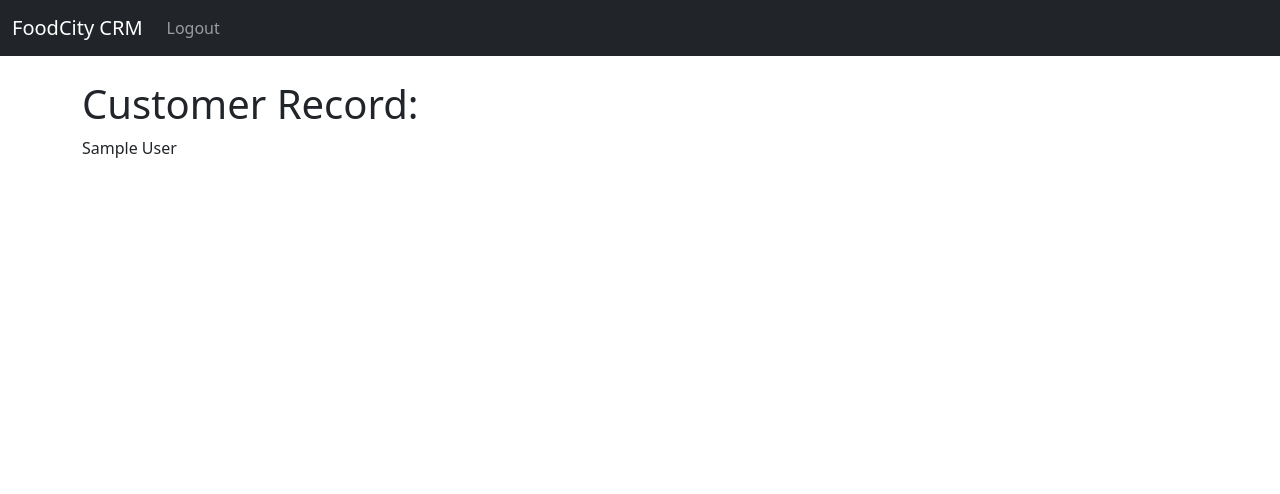
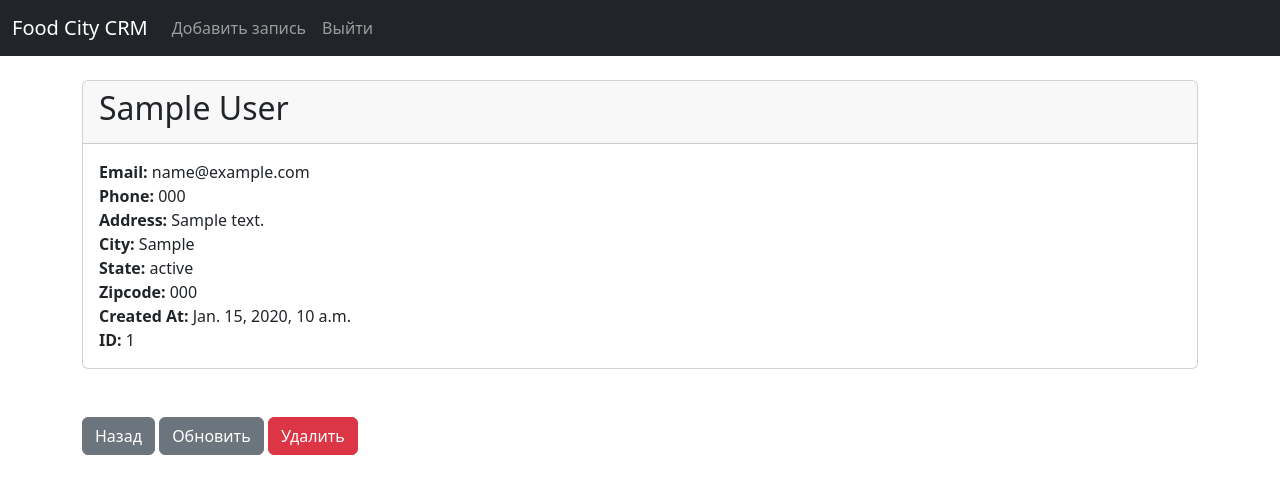
Before and after one commit to sp0njik/Django-CRM, a Django app: page /record/1 in a window 1280 px wide. Shown: the top 494 px of the page. Run offline with Django 4.2, Linux system fonts and the light colour scheme; a user stored in the database is signed in; tables that the repository leaves empty hold one stand-in row (values such as "Sample post").

Commit message:
Finished Project

```diff
--- a/website/templates/navbar.html
+++ b/website/templates/navbar.html
@@ -1,21 +1,25 @@
 <nav class="navbar navbar-expand-lg navbar-dark bg-dark">
     <div class="container-fluid">
-    <a class="navbar-brand" href="{% url 'home' %}">FoodCity CRM</a>
-    <button class="navbar-toggler" type="button" data-bs-toggle="collapse" data-bs-target="#navbarSupportedContent" aria-controls="navbarSupportedContent" aria-expanded="false" aria-label="Toggle navigation">
+        <a class="navbar-brand" href="{% url 'home' %}">Food City CRM</a>
+        <button class="navbar-toggler" type="button" data-bs-toggle="collapse" data-bs-target="#navbarSupportedContent"
+                aria-controls="navbarSupportedContent" aria-expanded="false" aria-label="Toggle navigation">
             <span class="navbar-toggler-icon"></span>
         </button>
         <div class="collapse navbar-collapse" id="navbarSupportedContent">
             <ul class="navbar-nav me-auto mb-2 mb-lg-0">
                 {% if user.is_authenticated %}
                 <li class="nav-item">
-          <a class="nav-link" href="{% url 'logout' %}">Logout</a>
+                    <a class="nav-link" href="{% url 'add_record' %}">Добавить запись</a>
+                </li>
+                <li class="nav-item">
+                    <a class="nav-link" href="{% url 'logout' %}">Выйти</a>
                 </li>
                 {% else %}
                 <li class="nav-item">
-          <a class="nav-link" href="{% url 'register' %}">Register</a>
+                    <a class="nav-link" href="{% url 'register' %}">Регистрация</a>
                 </li>
                 <li class="nav-item">
-          <a class="nav-link" href="{% url 'home' %}">Login</a>
+                    <a class="nav-link" href="{% url 'home' %}">Войти</a>
                 </li>
                 {% endif %}
             </ul>
--- a/website/templates/record.html
+++ b/website/templates/record.html
@@ -3,7 +3,38 @@
 
 {% block content %}
 
-<h1>Customer Record:</h1>
-{{ customer_record }}
+
+<div class="card">
+    <div class="card-header">
+        <h2 class="card-title">
+            {{ customer_record.first_name }} {{ customer_record.last_name }}
+        </h2>
+    </div>
+    <div class="card-body">
+        <p class="card-text">
+            <strong>Email: </strong> {{ customer_record.email }}<br>
+            <strong>Phone: </strong> {{ customer_record.phone }}<br>
+            <strong>Address: </strong> {{ customer_record.address }}<br>
+            <strong>City: </strong> {{ customer_record.city }}<br>
+            <strong>State: </strong> {{ customer_record.state }}<br>
+            <strong>Zipcode: </strong> {{ customer_record.zipcode }}<br>
+            <strong>Created At: </strong> {{ customer_record.created_at }}<br>
+            <strong>ID: </strong> {{ customer_record.id }} <br>
+        </p>
+    </div>
+</div>
+
+<br><br>
+<div class="d-grid gap-2 d-md-block">
+    <a href="{% url 'home' %}" class="btn btn-secondary">
+        Назад
+    </a>
+    <a href="{% url 'update_record' customer_record.id  %}" class="btn btn-secondary">
+        Обновить
+    </a>
+    <a href="{% url 'delete_record' customer_record.id %}" class="btn btn-danger">
+        Удалить
+    </a>
+</div>
 
 {% endblock %}
--- a/website/urls.py
+++ b/website/urls.py
@@ -7,4 +7,7 @@ urlpatterns = [
     path('logout/', views.logout_user, name='logout'),
     path('register/', views.register_user, name='register'),
     path('record/<int:pk>', views.customer_record, name='record'),
+    path('delete_record/<int:pk>', views.delete_record, name='delete_record'),
+    path('add_record/', views.add_record, name='add_record'),
+    path('update_record/<int:pk>', views.update_record, name='update_record'),
 ]
--- a/website/views.py
+++ b/website/views.py
@@ -2,7 +2,7 @@ from django.shortcuts import render, redirect
 from django.contrib.auth import authenticate, login, logout
 from django.contrib import messages
 
-from website.forms import SignUpForm
+from website.forms import SignUpForm, AddRecordForm
 from website.models import Record
 
 
@@ -58,3 +58,42 @@ def customer_record(request, pk):
     else:
         messages.success(request, 'You Must Logged In To View Page...')
         return redirect('home')
+
+
+def delete_record(request, pk):
+    if request.user.is_authenticated:
+        delete_it = Record.objects.get(id=pk)
+        delete_it.delete()
+        messages.success(request, 'Запись успешно удалена')
+        return redirect('home')
+    else:
+        messages.success(request, 'Функция доступна авторизованным пользователям')
+        return redirect('home')
+
+
+def add_record(request):
+    form = AddRecordForm(request.POST or None)
+    if request.user.is_authenticated:
+        if request.method == 'POST':
+            if form.is_valid():
+                add_record = form.save()
+                messages.success(request, 'Запись успешно добавлена')
+                return redirect('home')
+        return render(request, 'add_record.html', {'form': form})
+    else:
+        messages.success(request, 'Функция доступна авторизованным пользователям')
+        return redirect('home')
+
+
+def update_record(request, pk):
+    if request.user.is_authenticated:
+        current_record = Record.objects.get(id=pk)
+        form = AddRecordForm(request.POST or None, instance=current_record)
+        if form.is_valid():
+            form.save()
+            messages.success(request, 'Запись обновлена')
+            return redirect('home')
+        return render(request, 'update_record.html', {'form': form})
+    else:
+        messages.success(request, 'Функция доступна авторизованным пользователям')
+        return redirect('home')
```
Also changed, not shown: website/forms.py (+34 -0 lines), website/templates/add_record.html (added, +19 -0 lines), website/templates/update_record.html (added, +19 -0 lines), fc.svg (added). Lines whose indentation alone changed are shown as unchanged.
